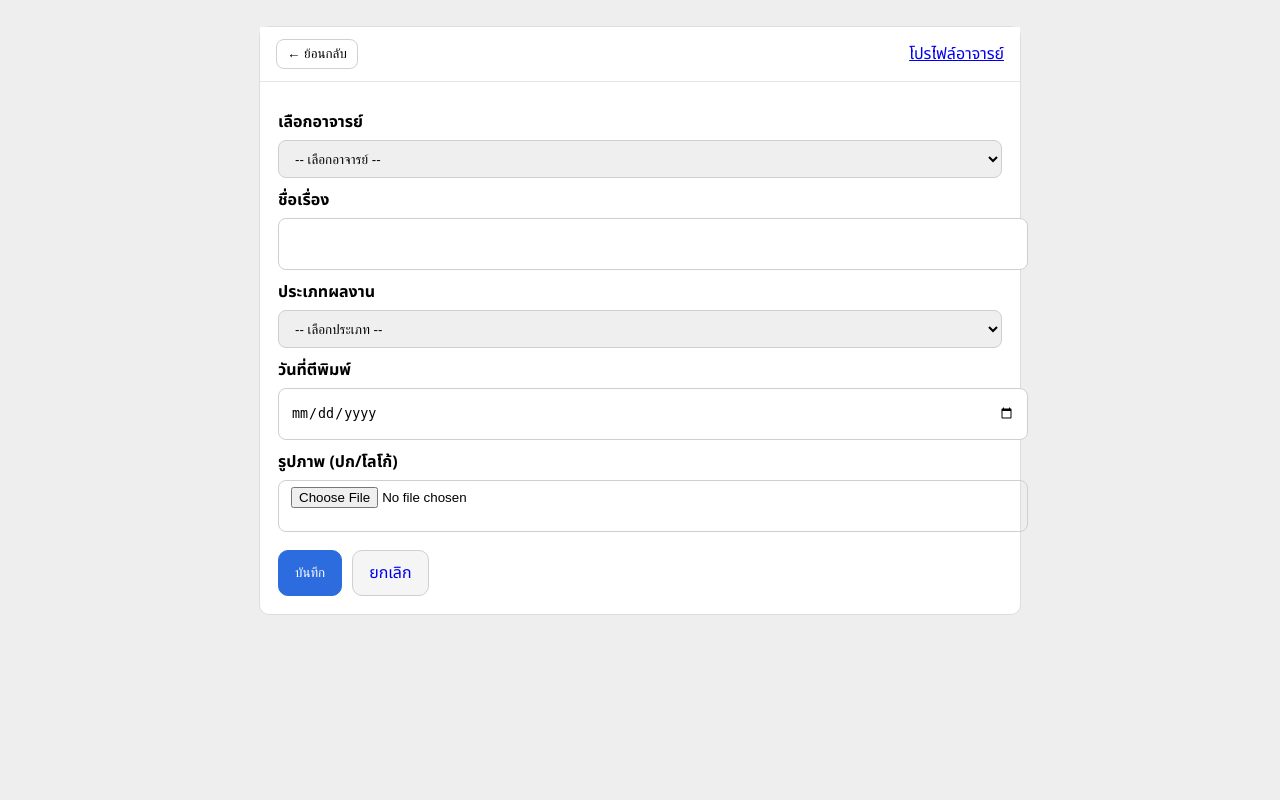
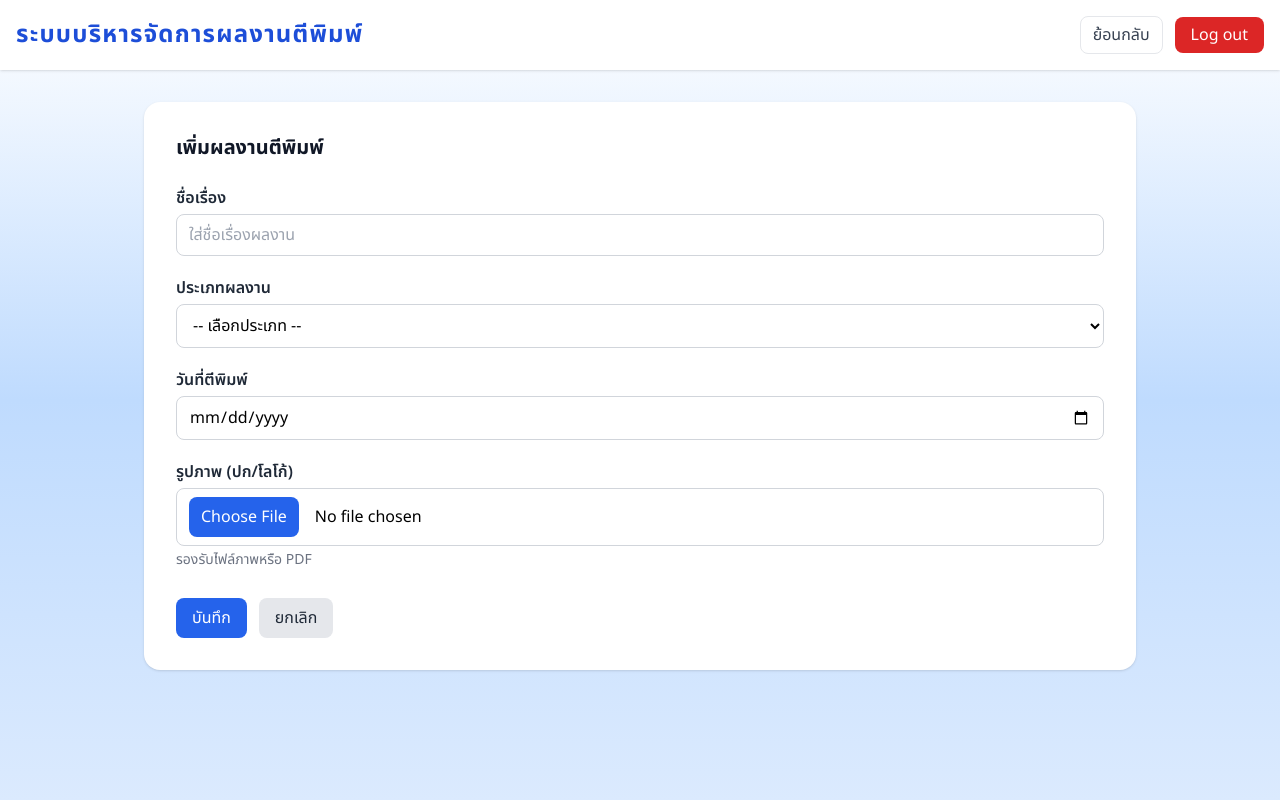
Before and after one commit to Kanyanat525/GIT_Publication_System_G5, a PHP site: page /add_publication.php in a window 1280 px wide. Run offline with PHP 8.4, Linux system fonts and the light colour scheme; data that the repository does not hold is empty; a stand-in replaces the project's code that opens the database connection; some libraries are stand-ins or nearby versions.

Commit message:
Update add_publication.php

```diff
--- a/add_publication.php
+++ b/add_publication.php
@@ -1,109 +1,90 @@
 <?php
 require_once 'db_connect.php';
-function backHref($d='teacher_profile.php'){ return !empty($_GET['return'])?$_GET['return']:$d; }
 
+/* รับ UID ของอาจารย์ (ถ้ามี) เพื่อใช้กลับหน้าโปรไฟล์ */
 $uid = isset($_GET['uid']) ? (int)$_GET['uid'] : 0;
 
-/* รายชื่ออาจารย์ (กรณีไม่ส่ง uid) */
-$teachers=[]; $q=mysqli_query($conn,"SELECT UID,username FROM user ORDER BY username");
-while($t=mysqli_fetch_assoc($q)) $teachers[]=$t;
-
-/* ประเภทผลงาน */
-$types=[]; $r=mysqli_query($conn,"SELECT type_ID,type_name FROM publicationtype ORDER BY type_ID");
-while($x=mysqli_fetch_assoc($r)) $types[]=$x;
-
-if($_SERVER['REQUEST_METHOD']==='POST'){
-  $uid = (int)($_POST['uid'] ?? $uid);
-  $title = trim($_POST['title'] ?? '');
-  $type  = (int)($_POST['type_ID'] ?? 0);
-  $date  = $_POST['publish_date'] ?: null;
-
-  if($uid<=0 || $type<=0 || $title===''){ die('กรุณากรอกข้อมูลให้ครบ'); }
-
-  $filePath=null;
-  if(!empty($_FILES['image']['name']) && $_FILES['image']['error']===UPLOAD_ERR_OK){
-    if(!is_dir('uploads')) mkdir('uploads',0777,true);
-    $ext=strtolower(pathinfo($_FILES['image']['name'],PATHINFO_EXTENSION));
-    if(in_array($ext,['jpg','jpeg','png','gif','webp'],true)){
-      $dest='uploads/pub_new_'.time().'.'.$ext;
-      if(move_uploaded_file($_FILES['image']['tmp_name'],$dest)) $filePath=$dest;
-    }
-  }
-
-  $ins=mysqli_prepare($conn,"INSERT INTO publication (title,abstract,publish_date,status,file,type_ID) VALUES (?,?,?,?,?,?)");
-  $abs=''; $status='Pending';
-  mysqli_stmt_bind_param($ins,"sssssi",$title,$abs,$date,$status,$filePath,$type);
-  mysqli_stmt_execute($ins); $pubId=mysqli_insert_id($conn); mysqli_stmt_close($ins);
-
-  $link=mysqli_prepare($conn,"INSERT INTO pub_author (pub_ID,UID,is_creator) VALUES (?,?,1)");
-  mysqli_stmt_bind_param($link,"ii",$pubId,$uid);
-  mysqli_stmt_execute($link); mysqli_stmt_close($link);
-
-  header('Location: teacher_profile.php?uid='.$uid); exit;
-}
+/* โหลดประเภทผลงานสำหรับ select */
+$types = [];
+$rs = mysqli_query($conn, "SELECT type_ID, type_name FROM publicationtype ORDER BY type_name ASC");
+while ($row = mysqli_fetch_assoc($rs)) $types[] = $row;
 ?>
 <!doctype html>
 <html lang="th">
 <head>
-<meta charset="utf-8"><meta name="viewport" content="width=device-width,initial-scale=900">
-<title>เพิ่มผลงาน</title>
-<link href="https://fonts.googleapis.com/css2?family=Noto+Sans+Thai:wght@400;700&display=swap" rel="stylesheet">
-<style>
-  body{font-family:'Noto Sans Thai',system-ui;background:#eee;margin:0}
-  .wrap{max-width:760px;margin:26px auto;background:#fff;border:1px solid #ddd;border-radius:10px}
-  .topbar{display:flex;align-items:center;gap:12px;padding:12px 16px;border-bottom:1px solid #e5e5e5;background:#fff}
-  .backbtn{padding:6px 10px;border:1px solid #d0d0d0;border-radius:8px;background:#fff;cursor:pointer}
-  form{padding:18px}
-  label{display:block;margin:10px 0 6px;font-weight:700}
-  input[type="text"],input[type="date"],select,input[type="file"]{width:100%;height:38px;border:1px solid #cfcfcf;border-radius:8px;padding:6px 12px}
-  .actions{display:flex;gap:10px;margin-top:18px}
-  .btn{padding:10px 16px;border-radius:10px;border:1px solid #cfcfcf;background:#f5f5f5;text-decoration:none}
-  .primary{background:#2d6cdf;color:#fff;border-color:#2d6cdf}
-</style>
+<meta charset="utf-8">
+<meta name="viewport" content="width=device-width, initial-scale=1.0">
+<title>เพิ่มผลงานตีพิมพ์</title>
+<script src="https://cdn.tailwindcss.com"></script>
+<link href="https://fonts.googleapis.com/css2?family=Noto+Sans+Thai:wght@300;400;600;700;900&display=swap" rel="stylesheet">
+<style>body{font-family:'Noto Sans Thai',system-ui}</style>
 </head>
-<body>
-<div class="wrap">
-  <div class="topbar">
-    <button class="backbtn" onclick="if(history.length>1){history.back()}else{location.href='<?= htmlspecialchars(backHref('teacher_profile.php')) ?>'}">← ย้อนกลับ</button>
-    <div style="margin-left:auto"><a href="<?= $uid>0 ? 'teacher_profile.php?uid='.$uid : 'teacher_profile.php' ?>">โปรไฟล์อาจารย์</a></div>
+<body class="min-h-screen bg-gradient-to-b from-white via-blue-200 to-blue-100">
+
+<!-- Header -->
+<header class="bg-white shadow">
+  <div class="max-w-7xl mx-auto px-4 py-4 flex items-center justify-between">
+    <span class="text-2xl font-bold text-blue-700 tracking-wider">ระบบบริหารจัดการผลงานตีพิมพ์</span>
+    <div class="flex items-center gap-3">
+      <a href="<?= $uid? 'teacher_profile.php?uid='.$uid : 'Homepage_lecturer.php' ?>"
+         class="px-3 py-1.5 rounded-lg border text-gray-700 hover:bg-gray-50">ย้อนกลับ</a>
+      <a href="logout.php" class="px-4 py-1.5 rounded-lg bg-red-600 text-white hover:bg-red-700">Log out</a>
+    </div>
   </div>
+</header>
 
-  <form method="post" enctype="multipart/form-data">
-    <?php if ($uid<=0): ?>
-      <label>เลือกอาจารย์</label>
-      <select name="uid" required>
-        <option value="">-- เลือกอาจารย์ --</option>
-        <?php foreach($teachers as $t): ?>
-          <option value="<?= (int)$t['UID'] ?>"><?= htmlspecialchars($t['username']) ?></option>
-        <?php endforeach; ?>
-      </select>
-    <?php else: ?>
+<main class="max-w-5xl mx-auto px-4 py-8">
+  <div class="bg-white rounded-2xl shadow p-6 sm:p-8">
+    <h1 class="text-xl font-bold text-gray-900 mb-6">เพิ่มผลงานตีพิมพ์</h1>
+
+    <!-- NOTE: เปลี่ยน action ให้ตรงกับไฟล์บันทึกของคุณ (เช่น save_publication.php) -->
+    <form action="save_publication.php" method="post" enctype="multipart/form-data" class="space-y-5">
       <input type="hidden" name="uid" value="<?= (int)$uid ?>">
-      <div style="margin:6px 0;color:#555">เพิ่มให้ UID: <?= (int)$uid ?></div>
-    <?php endif; ?>
 
-    <label>ชื่อเรื่อง</label>
-    <input type="text" name="title" required>
+      <!-- ชื่อเรื่อง -->
+      <div>
+        <label class="block text-gray-800 font-semibold mb-1">ชื่อเรื่อง</label>
+        <input type="text" name="title" required
+               class="w-full rounded-lg border border-gray-300 focus:ring-2 focus:ring-blue-500 focus:border-blue-500 px-3 py-2"
+               placeholder="ใส่ชื่อเรื่องผลงาน">
+      </div>
 
-    <label>ประเภทผลงาน</label>
-    <select name="type_ID" required>
-      <option value="">-- เลือกประเภท --</option>
-      <?php foreach($types as $t): ?>
-        <option value="<?= (int)$t['type_ID'] ?>"><?= htmlspecialchars($t['type_name']) ?></option>
-      <?php endforeach; ?>
-    </select>
+      <!-- ประเภทผลงาน -->
+      <div>
+        <label class="block text-gray-800 font-semibold mb-1">ประเภทผลงาน</label>
+        <select name="type_ID" required
+                class="w-full rounded-lg border border-gray-300 focus:ring-2 focus:ring-blue-500 focus:border-blue-500 px-3 py-2 bg-white">
+          <option value="">-- เลือกประเภท --</option>
+          <?php foreach($types as $t): ?>
+            <option value="<?= (int)$t['type_ID'] ?>"><?= htmlspecialchars($t['type_name']) ?></option>
+          <?php endforeach; ?>
+        </select>
+      </div>
 
-    <label>วันที่ตีพิมพ์</label>
-    <input type="date" name="publish_date">
+      <!-- วันที่ตีพิมพ์ -->
+      <div>
+        <label class="block text-gray-800 font-semibold mb-1">วันที่ตีพิมพ์</label>
+        <input type="date" name="publish_date" required
+               class="w-full rounded-lg border border-gray-300 focus:ring-2 focus:ring-blue-500 focus:border-blue-500 px-3 py-2 bg-white">
+      </div>
 
-    <label>รูปภาพ (ปก/โลโก้)</label>
-    <input type="file" name="image" accept="image/*">
+      <!-- รูปภาพ (ปก/โลโก้) -->
+      <div>
+        <label class="block text-gray-800 font-semibold mb-1">รูปภาพ (ปก/โลโก้)</label>
+        <input type="file" name="file" accept="image/*,application/pdf"
+               class="w-full rounded-lg border border-gray-300 px-3 py-2 bg-white file:mr-4 file:py-2 file:px-3 file:rounded-lg file:border-0 file:bg-blue-600 file:text-white hover:file:bg-blue-700" />
+        <p class="text-sm text-gray-500 mt-1">รองรับไฟล์ภาพหรือ PDF</p>
+      </div>
 
-    <div class="actions">
-      <button type="submit" class="btn primary">บันทึก</button>
-      <a class="btn" href="<?= $uid>0 ? 'teacher_profile.php?uid='.$uid : 'teacher_profile.php' ?>">ยกเลิก</a>
-    </div>
-  </form>
-</div>
+      <!-- ปุ่ม -->
+      <div class="pt-2 flex items-center gap-3">
+        <button type="submit"
+                class="px-4 py-2 rounded-lg bg-blue-600 text-white hover:bg-blue-700">บันทึก</button>
+        <a href="<?= $uid? 'teacher_profile.php?uid='.$uid : 'Homepage_lecturer.php' ?>"
+           class="px-4 py-2 rounded-lg bg-gray-200 text-gray-800 hover:bg-gray-300">ยกเลิก</a>
+      </div>
+    </form>
+  </div>
+</main>
 </body>
 </html>
```
